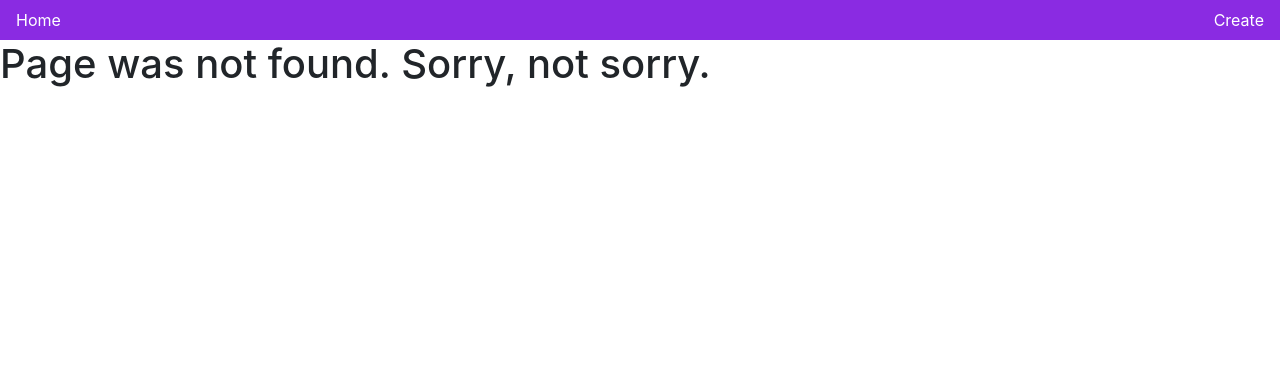
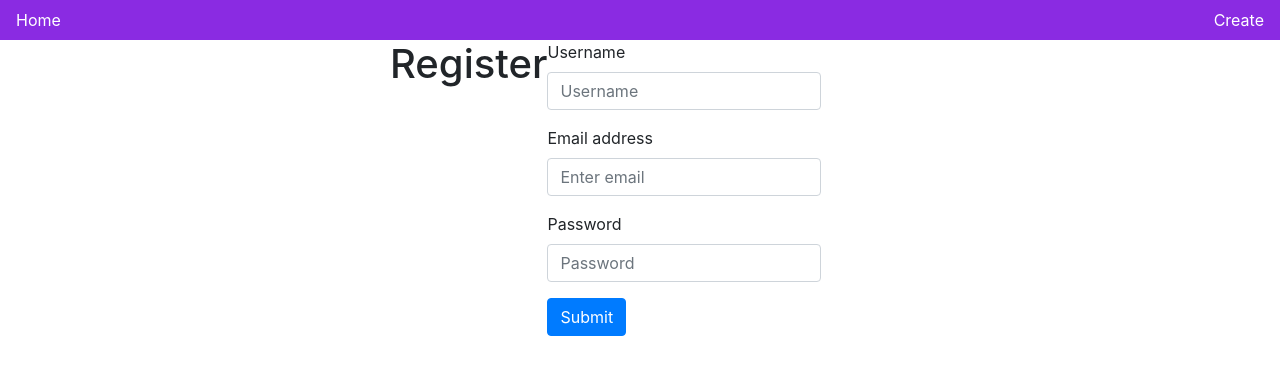
Before and after one commit to Polkagris/mern-stack-client, a React (Create React App) app: page /register in a window 1280 px wide. Before the commit this address had no page. Shown: the top 374 px of the page. Built offline with nearby package versions, Linux system fonts and the light colour scheme.

Commit message:
Add login and signup

```diff
--- a/package.json
+++ b/package.json
@@ -6,6 +6,7 @@
     "@testing-library/jest-dom": "^4.2.4",
     "@testing-library/react": "^9.4.0",
     "@testing-library/user-event": "^7.2.1",
+    "jwt-decode": "^2.2.0",
     "react": "^16.12.0",
     "react-bootstrap": "^1.0.0-beta.16",
     "react-datepicker": "^2.10.1",
--- /dev/null
+++ b/src/Login.js
@@ -0,0 +1,97 @@
+import React, { useState, useEffect } from 'react'
+import { Form, Button } from 'react-bootstrap';
+
+function Login(props) {
+    const [email, setEmail] = useState("");
+    const [password, setPassword] = useState("");
+    const [isLoggedIn, setIsLoggedIn] = useState(false);
+    const [token, setToken] = useState("");
+
+
+
+    const handleEmailChange = (event) => {
+        setEmail(event.target.value);
+    }
+    const handlePasswordChange = (event) => {
+        setPassword(event.target.value);
+    }
+
+
+    const handleSubmit = async (event) => {
+        event.preventDefault();
+        try {
+            const user = await fetch("http://localhost:5000/user/login", {
+                method: 'POST',
+                headers: {
+                    'Accept': 'application/json',
+                    'Content-Type': 'application/json'
+                },
+                body: JSON.stringify({
+                    email: email,
+                    password: password
+                })
+            });
+
+            const userToken = await user.text();
+            setIsLoggedIn(true);
+            setToken(userToken);
+            console.log(userToken);
+
+            localStorage.setItem('login', JSON.stringify({
+                token: userToken
+            }));
+
+        } catch (err) {
+            console.log("Error posting:", err);
+        }
+        props.history.push("/");
+    }
+
+
+    /*
+        useEffect(() => {
+            loginUser();
+        }, [submitForm]) */
+
+
+
+    return (
+        <div style={css.wrapper}>
+            <h1>Login</h1>
+            <Form>
+                <Form.Group controlId="formBasicEmail">
+                    <Form.Label>Email address</Form.Label>
+                    <Form.Control
+                        type="email"
+                        placeholder="Enter email"
+                        onChange={handleEmailChange}
+                        value={email}
+                    />
+                </Form.Group>
+                <Form.Group controlId="formBasicPassword">
+                    <Form.Label>Password</Form.Label>
+                    <Form.Control
+                        type="password"
+                        placeholder="Password"
+                        onChange={handlePasswordChange}
+                        value={password}
+                    />
+                </Form.Group>
+                <Button variant="primary" type="submit" onClick={handleSubmit}>
+                    Submit
+            </Button>
+            </Form>
+        </div>
+    )
+}
+
+export default Login
+
+const css = {
+    wrapper: {
+        display: "flex",
+        justfifyContent: "center",
+        width: "500px",
+        margin: "0 auto"
+    }
+}
--- /dev/null
+++ b/src/Register.js
@@ -0,0 +1,96 @@
+import React, { useState, useEffect } from 'react'
+import { Form, Button } from 'react-bootstrap';
+
+function Register(props) {
+    const [email, setEmail] = useState("");
+    const [password, setPassword] = useState("");
+    const [username, setUsername] = useState("");
+    const [submitForm, setSubmitForm] = useState(false);
+
+
+
+    const handleEmailChange = (event) => {
+        setEmail(event.target.value);
+    }
+    const handlePasswordChange = (event) => {
+        setPassword(event.target.value);
+    }
+    const handleUsernameChange = (event) => {
+        setUsername(event.target.value);
+    }
+
+
+    const registerUser = async (event) => {
+        event.preventDefault();
+        try {
+            const user = await fetch("http://localhost:5000/user/register", {
+                method: 'POST',
+                headers: {
+                    'Accept': 'application/json',
+                    'Content-Type': 'application/json'
+                },
+                body: JSON.stringify({
+                    username: username,
+                    email: email,
+                    password: password
+                })
+            });
+            const newUser = await user.json();
+            console.log(newUser);
+
+        } catch (err) {
+            console.log("Error posting:", err);
+        }
+        props.history.push("/login");
+    }
+
+
+    return (
+        <div style={css.wrapper}>
+            <h1>Register</h1>
+            <Form>
+                <Form.Group controlId="formBasicPassword">
+                    <Form.Label>Username</Form.Label>
+                    <Form.Control
+                        type="text"
+                        placeholder="Username"
+                        onChange={handleUsernameChange}
+                        value={username}
+                    />
+                </Form.Group>
+                <Form.Group controlId="formBasicEmail">
+                    <Form.Label>Email address</Form.Label>
+                    <Form.Control
+                        type="email"
+                        placeholder="Enter email"
+                        onChange={handleEmailChange}
+                        value={email}
+                    />
+                </Form.Group>
+                <Form.Group controlId="formBasicPassword">
+                    <Form.Label>Password</Form.Label>
+                    <Form.Control
+                        type="password"
+                        placeholder="Password"
+                        onChange={handlePasswordChange}
+                        value={password}
+                    />
+                </Form.Group>
+                <Button variant="primary" type="submit" onClick={registerUser}>
+                    Submit
+            </Button>
+            </Form>
+        </div>
+    )
+}
+
+export default Register
+
+const css = {
+    wrapper: {
+        display: "flex",
+        justfifyContent: "center",
+        width: "500px",
+        margin: "0 auto"
+    }
+}
--- a/src/Routes.js
+++ b/src/Routes.js
@@ -6,11 +6,15 @@ import AppliedRoutes from './components/AppliedRoutes';
 import CreateExercise from './container/CreateExercise';
 import NotFound from './container/NotFound';
 import Home from './container/Home';
+import Login from './Login';
+import Register from './Register';
 
 function Routes({ appProps }) {
     return (
         <Switch>
             <AppliedRoutes path="/" exact component={Home} appProps={appProps} />
+            <AppliedRoutes path="/login" exact component={Login} appProps={appProps} />
+            <AppliedRoutes path="/register" exact component={Register} appProps={appProps} />
             <AppliedRoutes path="/create" exact component={CreateExercise} appProps={appProps} />
             <AppliedRoutes component={NotFound} appProps={appProps} />
         </Switch>
--- a/src/container/Home.js
+++ b/src/container/Home.js
@@ -1,21 +1,38 @@
 import React, { useEffect, useState } from 'react';
 import Table from 'react-bootstrap/Table';
+//import 'jwt-decode';
 
 function Home() {
     const [fetchedExercises, setFetchedExercises] = useState([]);
+    const [token, setToken] = useState("");
+
+    const getUserInfo = () => {
+        //setToken(localStorage.getItem('login'));
+        console.log("local storage from HOME:", localStorage.getItem('login'));
+    }
+
+    const getExerciseList = async () => {
+        let response = await fetch(`http://localhost:5000/users/5e1b2984ea76a82da04f2d53`);
 
 
-
-    const getExerciseList = async () => {
-        let response = await fetch("http://localhost:5000/exercises");
         let data = await response.json();
         setFetchedExercises(data);
+        console.log("data", data);
         return data;
     }
 
     useEffect(() => {
+        getUserInfo();
         getExerciseList();
     }, []);
+
+    let myToken = localStorage.getItem('login');
+    let myObjectToken = JSON.parse(myToken);
+    console.log("my object token:", myObjectToken.token);
+    //setToken(myObjectToken.token);
+    //let userIdFromToken = jwt_decode(token);
+    //console.log("token from local storage", token.getItem('token'));
+
     return (
         <div>
             <h1>
@@ -25,28 +42,24 @@ function Home() {
             <Table responsive striped bordered hover variant="dark">
                 <thead>
                     <tr>
-                        <th>Username</th>
                         <th>Exercise</th>
-                        <th>Duration</th>
                     </tr>
                 </thead>
 
-                {
-                    fetchedExercises.map(exercise => (
-                        <tbody key={exercise.id}>
+                {/* Check for undefined */}
+                {fetchedExercises.length < 1 ?
+                    <div>Loading...</div>
+                    :
+                    fetchedExercises.exercises.map(exercise => (
+                        <tbody key={exercise._id}>
                             <tr>
-                                <td>{exercise.username}</td>
                                 <td>{exercise.description}</td>
-                                <td>{exercise.duration}</td>
                             </tr>
                         </tbody>
                     ))
                 }
 
             </Table>
-
-
-
         </div>
     )
 }
```
Also changed, not shown: src/container/CreateExercise.js (+2 -8 lines), 1 other file (tests, documents, lock files or other folders).
